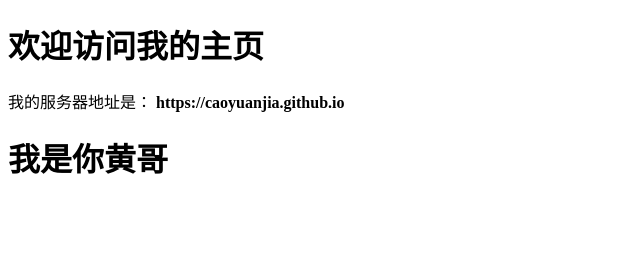
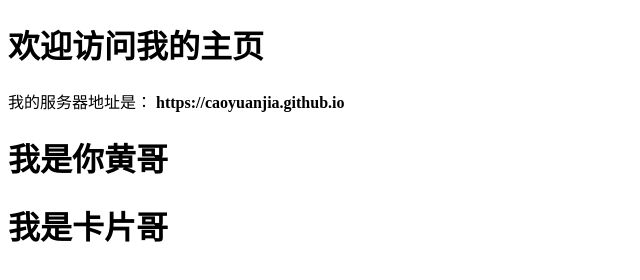
Before and after one commit to caoyuanjia/caoyuanjia.github.io, a plain HTML site: page index.html in a window 1280 px wide. Shown: the whole page, without its empty margins (0-640 px from the left). Drawn offline with Linux system fonts and the light colour scheme.

Commit message:
卡片
卡片

```diff
--- a/index.html
+++ b/index.html
@@ -10,5 +10,6 @@
 		<strong>https://caoyuanjia.github.io</strong>
 	</p>
 	<h1>我是你黄哥</h1>
+	<h1>我是卡片哥</h1>
 </body>
 </html>
```
